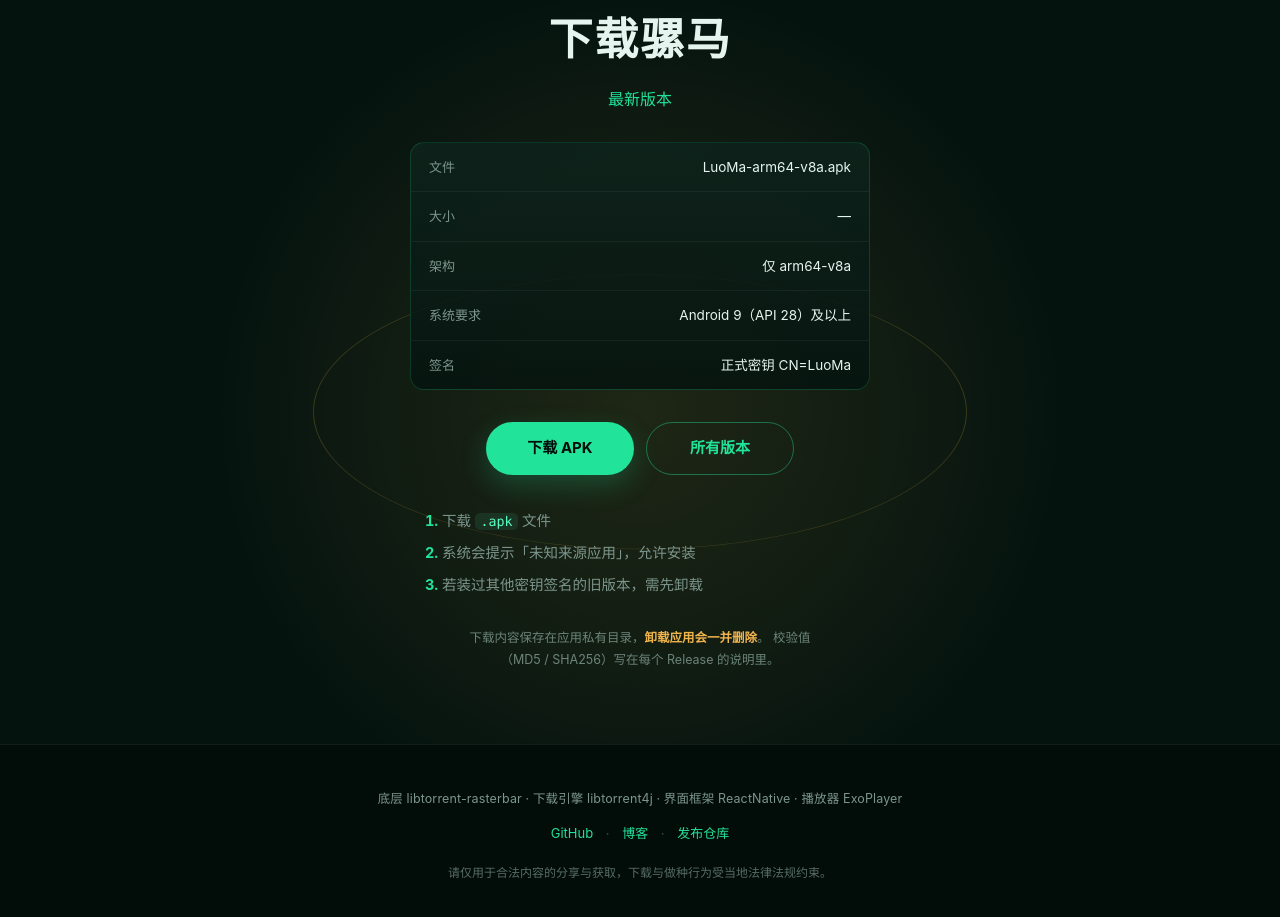
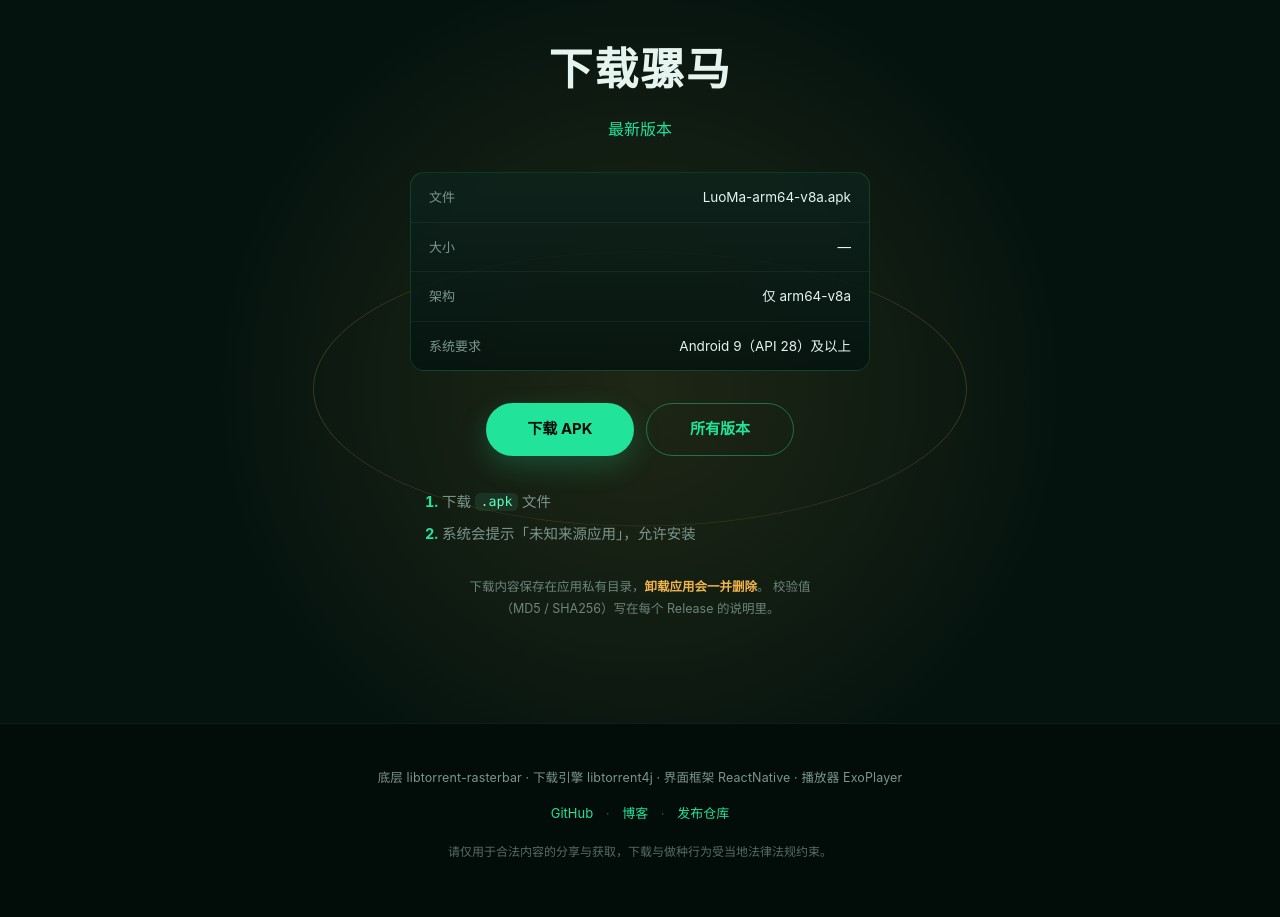
Before and after one commit to AchooLuv/LuoMaAPK, a plain HTML site: page index.html in a window 1280 px wide. Shown: the part 3277-4194 px from the top of the page. Drawn offline with Linux system fonts and the light colour scheme; no server answers.

Commit message:
ui: 落地页去掉签名信息与「需先卸载」提示
原因：已发布的 v0.2.1 / v0.2.2 / v0.2.3 全部由同一把正式密钥签名，
不存在「其他密钥签名的旧版本」这个场景，这两处只对从旧包升级的人有意义，
对直接下载的用户是多余噪音。

- 下载信息卡去掉「签名 正式密钥 CN=LuoMa」一行（剩 4 行）
- 安装步骤去掉「若装过其他密钥签名的旧版本，需先卸载」（剩 2 条）

签名指纹仍保留在 README 里（面向开发者，可用于核对下载）。

headless Edge 实测渲染确认：信息卡 4 行、安装步骤 2 条，其余内容不变。

```diff
--- a/index.html
+++ b/index.html
@@ -155,10 +155,6 @@
           <span class="k">系统要求</span>
           <span class="v">Android 9（API 28）及以上</span>
         </div>
-        <div class="card-row">
-          <span class="k">签名</span>
-          <span class="v">正式密钥 CN=LuoMa</span>
-        </div>
       </div>
 
       <div class="actions">
@@ -171,7 +167,6 @@
       <ol class="install">
         <li>下载 <code>.apk</code> 文件</li>
         <li>系统会提示「未知来源应用」，允许安装</li>
-        <li>若装过其他密钥签名的旧版本，需先卸载</li>
       </ol>
 
       <p class="note">
```
